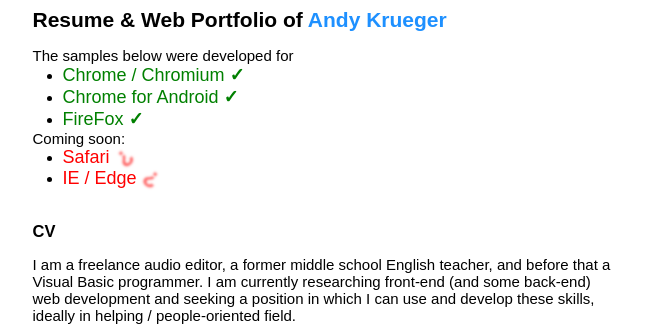
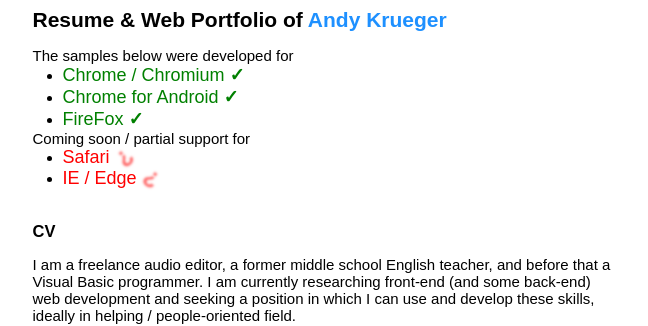
Before and after one commit to akrueg/portfolio, a Jekyll site: the page built from index.html, in a window 1280 px wide. Shown: the top 326 px of the page, without its empty margins (315-963 px from the left). Built offline with Jekyll 4.4.1, drawn with Linux system fonts in a browser that asks for light colours.

Commit message:
Update index.html

```diff
--- a/index.html
+++ b/index.html
@@ -15,7 +15,7 @@ js    : index
 <li><span class='goodBrowser'>FireFox</span> </li>
 </ul>
 
-<p>Coming soon: </p>
+<p>Coming soon / partial support for </p>
 
 <ul>
 <li><span class='badBrowser'>Safari</span></li>
```
